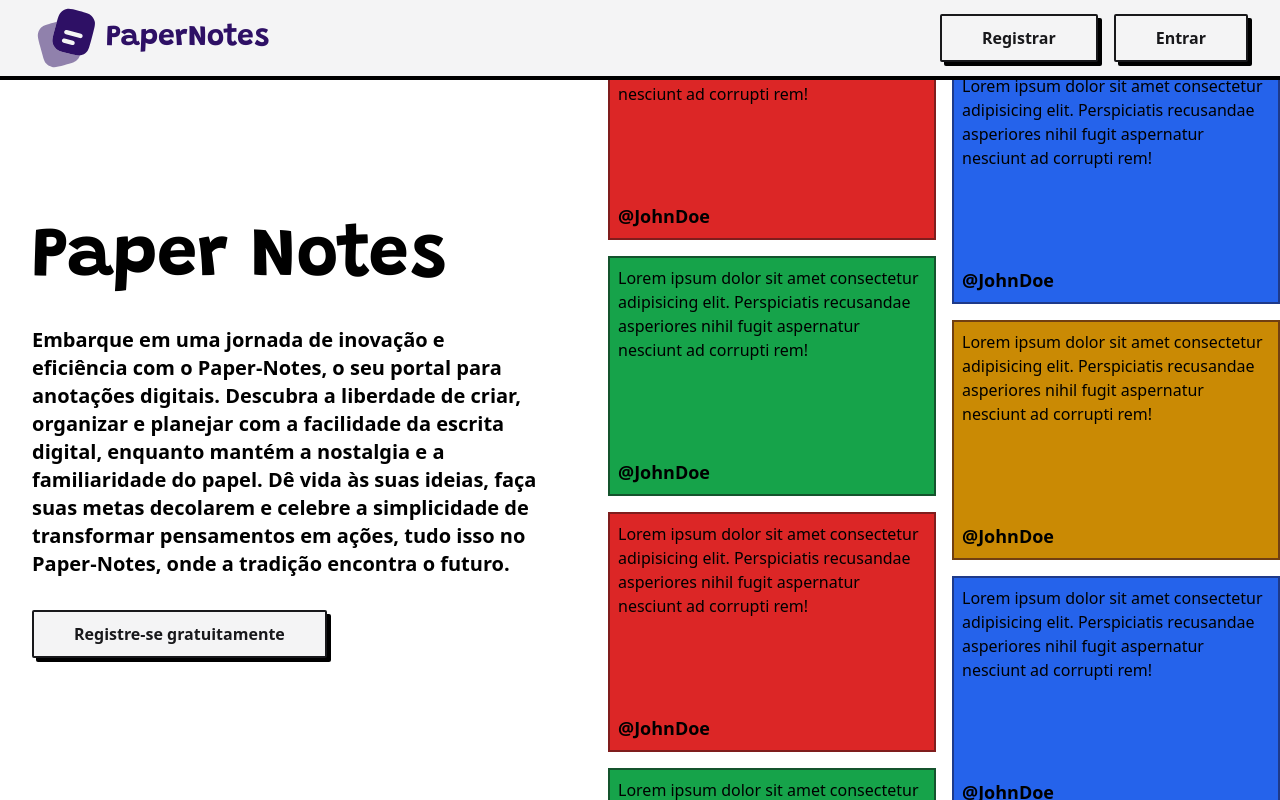
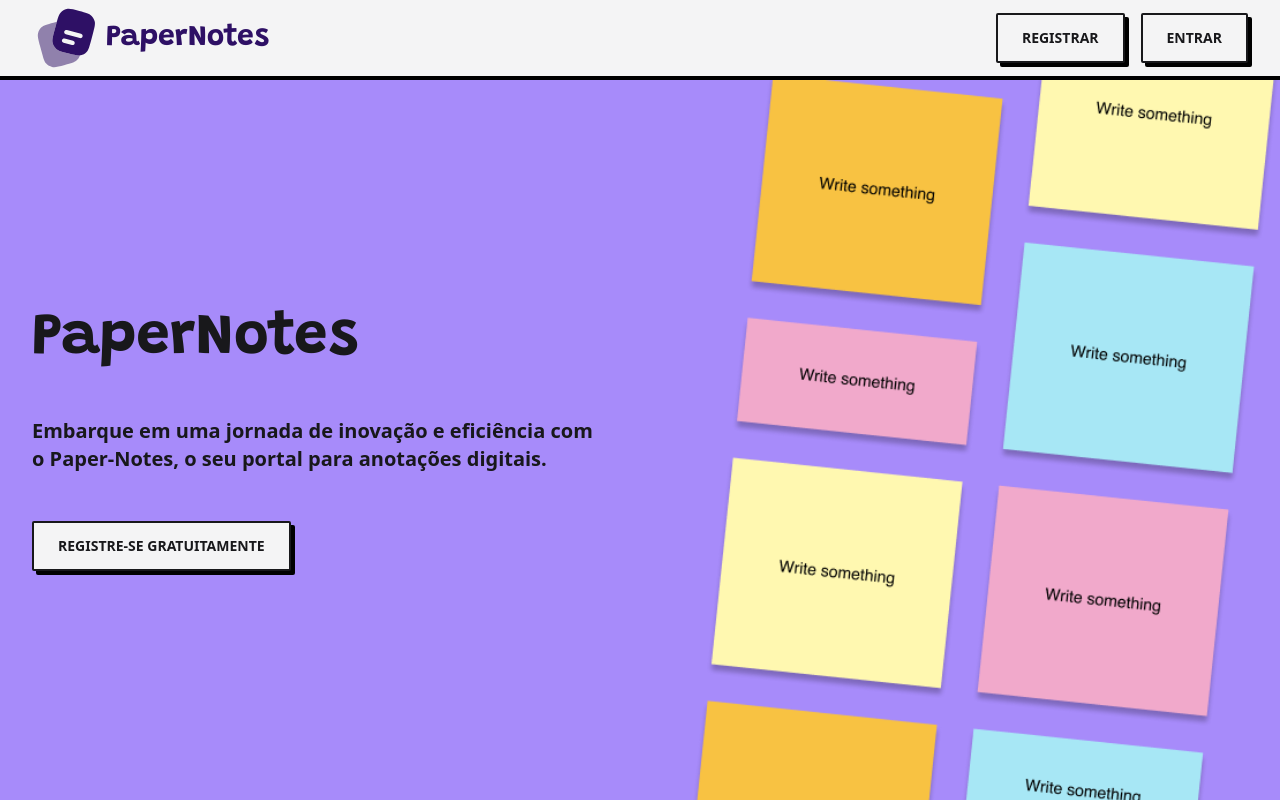
Before and after one commit to aleretamero/paper-notes, a React (Vite) app: page / in a window 1280 px wide. Built offline with nearby package versions, Linux system fonts and the light colour scheme.

Commit message:
feat: update home

```diff
--- a/src/components/ButtonLink.tsx
+++ b/src/components/ButtonLink.tsx
@@ -12,8 +12,10 @@ export function ButtonLink({ to, children, ...props }: IButtonProps) {
     <Link
       className="
         flex justify-center items-center
-        px-10 h-12 rounded-sm border-2 border-solid border-zinc-900
-        text-base font-bold leading-none text-zinc-900 bg-zinc-100
+        px-6 py-4
+        font['Roboto Flex'] text-sm font-bold leading-none uppercase
+        rounded-sm border-2 border-solid border-zinc-900
+        text-zinc-900 bg-zinc-100
         shadow-[4px_4px] shadow-black cursor-pointer
         active:shadow-none active:translate-x-[3px] active:translate-y-[3px]
         hover:bg-slate-50
--- a/src/components/Navbar.tsx
+++ b/src/components/Navbar.tsx
@@ -10,7 +10,7 @@ const variantsNavbar = tv({
       closedDropdown: [
         'absolute left-0 right-0 top-20 ',
         'py-8 px-[max(calc((100%-40rem)/2),1rem)]',
-        'bg-violet-400 dark:bg-violet-950',
+        'bg-violet-400 dark:bg-zinc-900',
         'flex justify-center flex-col gap-4',
         'border-black border-b-4',
         'transition-transform translate-x-full opacity-0',
@@ -18,7 +18,7 @@ const variantsNavbar = tv({
       openDropdown: [
         'absolute left-0 right-0 top-20 ',
         'py-8 px-[max(calc((100%-40rem)/2),1rem)]',
-        'bg-violet-400 dark:bg-violet-950',
+        'bg-violet-400 dark:bg-zinc-900',
         'flex justify-center flex-col gap-4',
         'border-black border-b-4',
         'transition-transform translate-x-0 opacity-1',
--- a/src/components/Title.tsx
+++ b/src/components/Title.tsx
@@ -5,9 +5,9 @@ const variants = tv({
   base: 'text-5xl font-[Grandstander] font-bold',
   variants: {
     size: {
-      sm: 'text-2xl',
-      md: 'text-4xl',
-      lg: 'text-7xl',
+      sm: 'text-4xl',
+      md: 'text-5xl',
+      lg: 'text-6xl',
     },
   },
 
--- a/src/pages/Home.tsx
+++ b/src/pages/Home.tsx
@@ -1,44 +1,45 @@
 import { LayoutSection } from '../layouts/SectionLayout';
 import { Title, ButtonLink } from '../components';
-import { HomeNote } from '../components/HomeNote';
 
 export const Home = () => {
   return (
-    <LayoutSection className="items-start justify-center overflow-y-hidden">
-      <div className="w-full max-w-lg h-full flex items-start gap-8 flex-col z-10 text-start">
-        <Title Tag="h1" size="lg" className="text-start">
-          Paper Notes
+    <LayoutSection
+      className="
+        grid grid-cols-1 md:grid-cols-2 place-content-center place-items-center
+        bg-violet-400 dark:bg-violet-950 relative overflow-y-hidden
+        before:hidden before:md:block
+        before:absolute before:top-0 before:right-0
+        before:bg-notes-bg before:bg-no-repeat
+        before:w-1/2 before:h-full before:bg-cover
+
+      "
+    >
+      <div
+        className="
+          w-full h-full z-10
+          flex items-center md:items-start gap-12 flex-col
+          text-center md:text-start
+        "
+      >
+        <Title
+          Tag="h1"
+          size="lg"
+          className="text-center md:text-start text-zinc-900 dark:text-zinc-100"
+        >
+          PaperNotes
         </Title>
-        <p className="text-xl font-bold">
+        <p
+          className="
+            text-xl font-bold max-w-md md:max-w-[39.75rem]
+            text-center md:text-start text-zinc-900 dark:text-zinc-100
+          "
+        >
           Embarque em uma jornada de inovação e eficiência com o Paper-Notes, o
-          seu portal para anotações digitais. Descubra a liberdade de criar,
-          organizar e planejar com a facilidade da escrita digital, enquanto
-          mantém a nostalgia e a familiaridade do papel. Dê vida às suas ideias,
-          faça suas metas decolarem e celebre a simplicidade de transformar
-          pensamentos em ações, tudo isso no Paper-Notes, onde a tradição
-          encontra o futuro.
+          seu portal para anotações digitais.
         </p>
 
         <ButtonLink to="/register">Registre-se gratuitamente</ButtonLink>
       </div>
-
-      <ul
-        className="
-          grid grid-cols-2 gap-4 max-w-2xl
-          absolute right-0 top-0
-          [&_li:nth-child(odd)]:-mt-20 [&_li:nth-child(odd)]:mb-20
-          [&_li:nth-child(even)]:-mt-4 [&_li:nth-child(even)]:mb-4
-          "
-      >
-        <HomeNote color="red" />
-        <HomeNote color="blue" />
-        <HomeNote color="green" />
-        <HomeNote color="yellow" />
-        <HomeNote color="red" />
-        <HomeNote color="blue" />
-        <HomeNote color="green" />
-        <HomeNote color="yellow" />
-      </ul>
     </LayoutSection>
   );
 };
--- a/tailwind.config.js
+++ b/tailwind.config.js
@@ -5,7 +5,11 @@ import typography from '@tailwindcss/typography';
 export default {
   content: ['./src/**/*tsx'],
   theme: {
-    extend: {},
+    extend: {
+      backgroundImage: {
+        'notes-bg': 'url("./public/image/notes.png")',
+      },
+    },
   },
   plugins: [typography],
 };
```
Also changed, not shown: public/image/notes.png (added).
